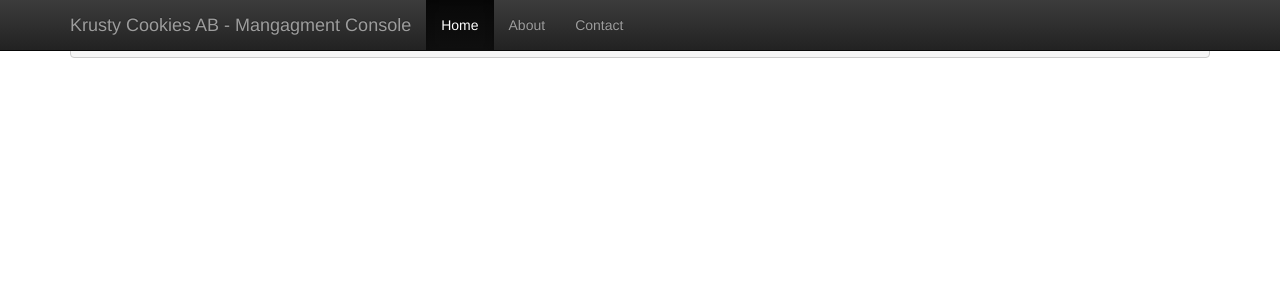
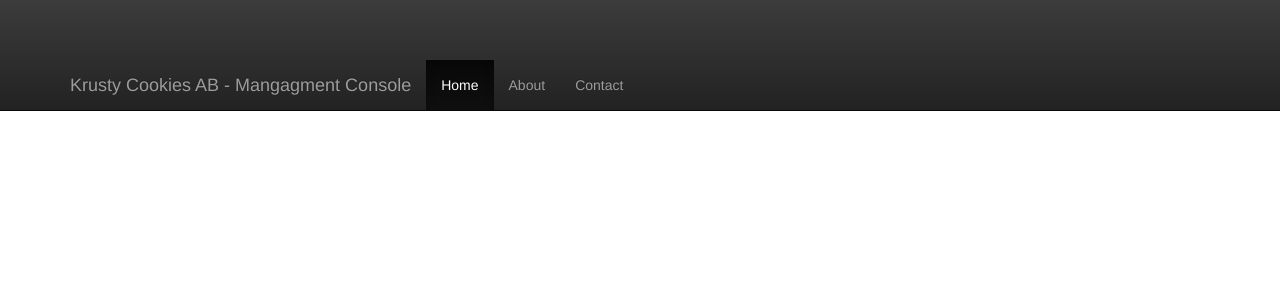
Before and after one commit to ada10fl2/EDA216_Krusty, a PHP site: page / in a window 1280 px wide. Shown: the top 300 px of the page. Run offline with PHP 8.4, Linux system fonts and the light colour scheme; some libraries are stand-ins or nearby versions.

Commit message:
Updated style in header

```diff
--- a/includes/header.php
+++ b/includes/header.php
@@ -32,7 +32,7 @@
 	</head>
 	<body>
 	<div class="navbar navbar-inverse navbar-fixed-top" role="navigation">
-	<div class="container">
+	<div class="container" style="margin-top: 60px;">
 	<div class="navbar-header">
 	  <button type="button" class="navbar-toggle" data-toggle="collapse" data-target=".navbar-collapse">
 	    <span class="sr-only">Toggle navigation</span>
--- a/index.php
+++ b/index.php
@@ -1,10 +1,8 @@
-<?php include "includes/header.php" ;
-
-?>
+<?php include "includes/header.php"; ?>
 	<pre>
 	Date:
 	<?php
 	    echo date("Y-M-d h:m:s");
 	?>
 	</pre>
-<?php include "includes/footer.php" ?>
+<?php include "includes/footer.php"; ?>
```
